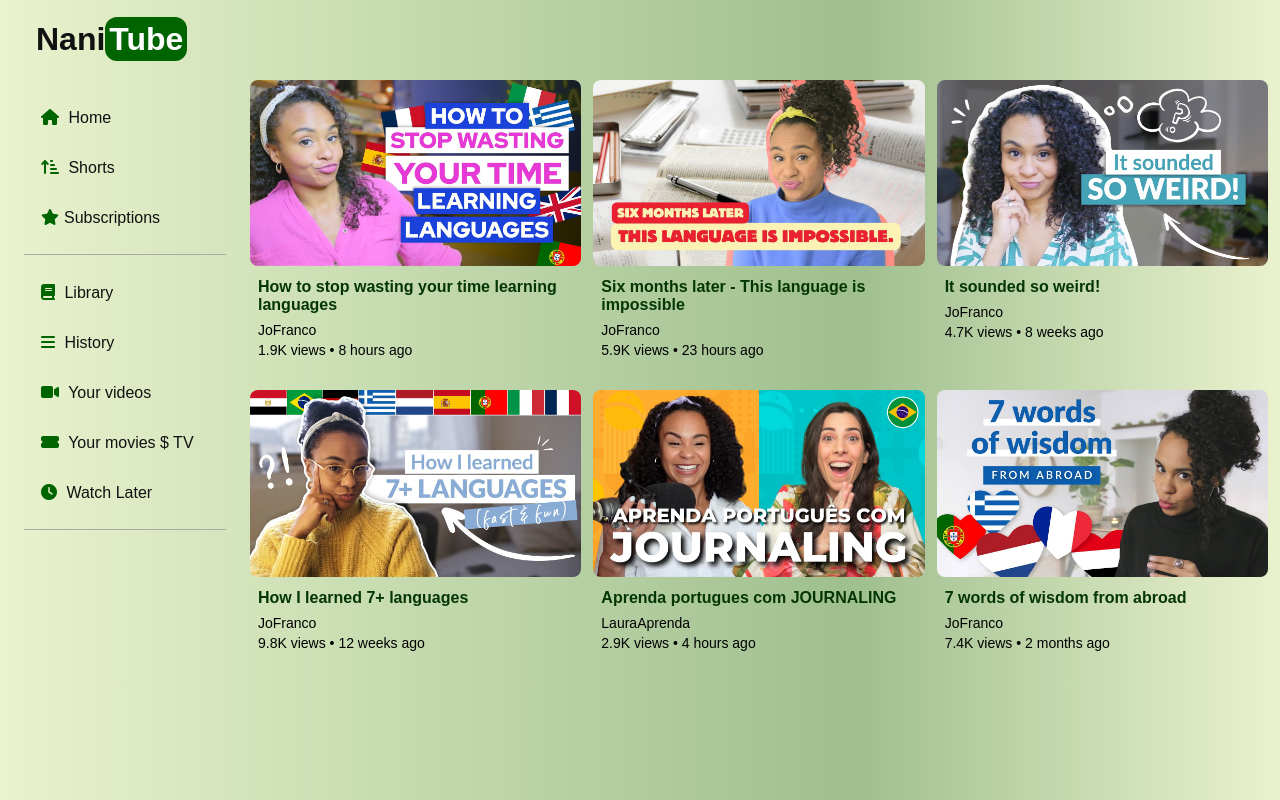
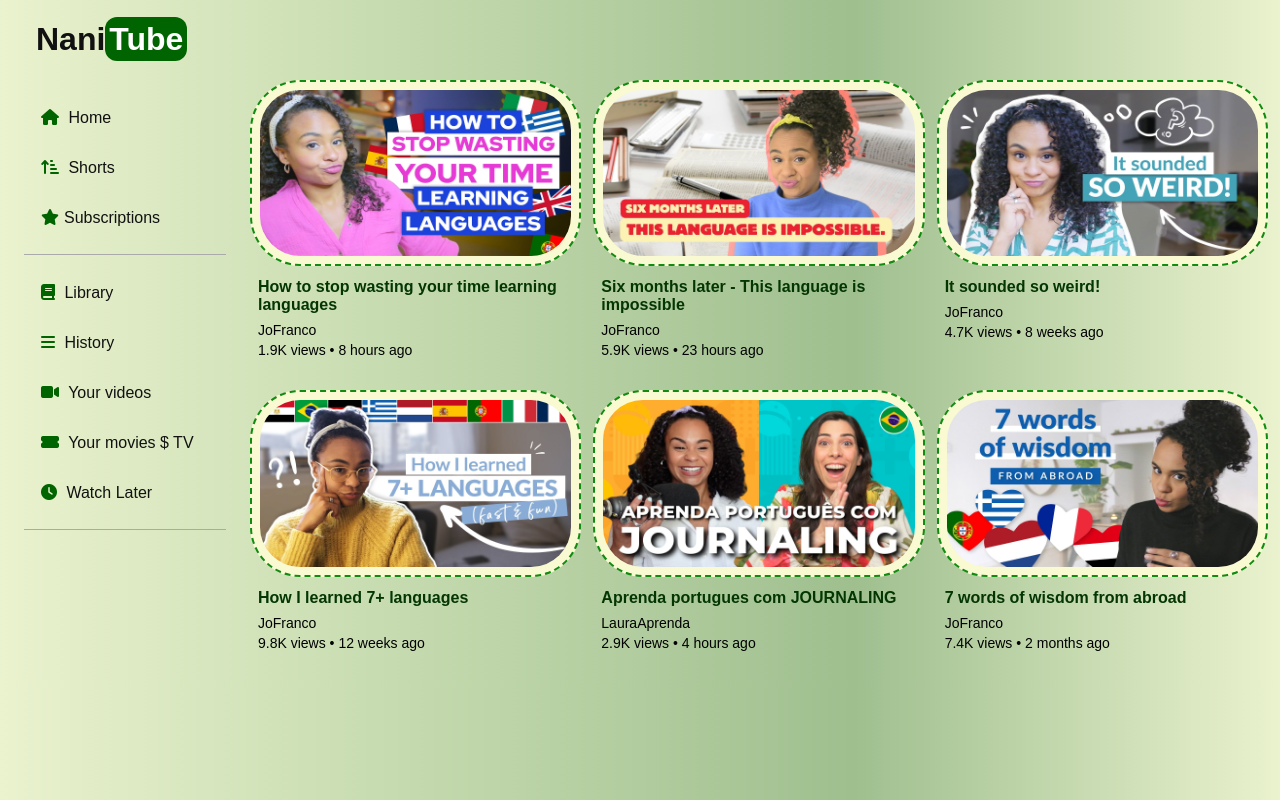
Before and after one commit to naniv19/naniv19.github.io, a plain HTML site: page exercises/metube/index.html in a window 1280 px wide. Drawn offline with Linux system fonts and the light colour scheme.

Commit message:
Update style.css

```diff
--- a/exercises/metube/css/style.css
+++ b/exercises/metube/css/style.css
@@ -120,7 +120,10 @@ body {
 .metube-item img {
     width: 100%;
     aspect-ratio: 16 / 9;
-    border-radius: 8px;
+    border-radius: 50px;
+    border: 2px dashed rgb(17, 139, 17);
+    padding: 8px;
+    background-color: lightgoldenrodyellow;
 }
 
 .icon {
```
